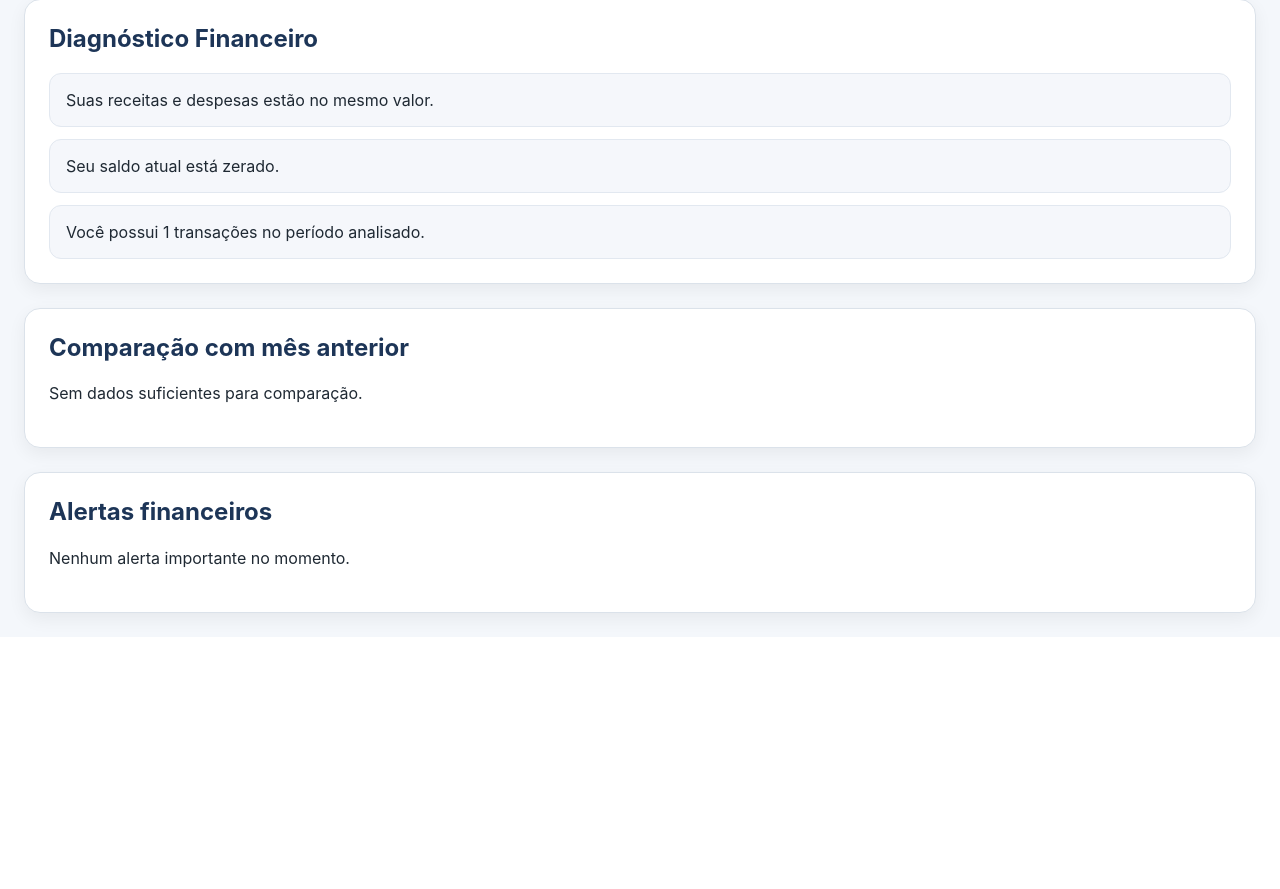
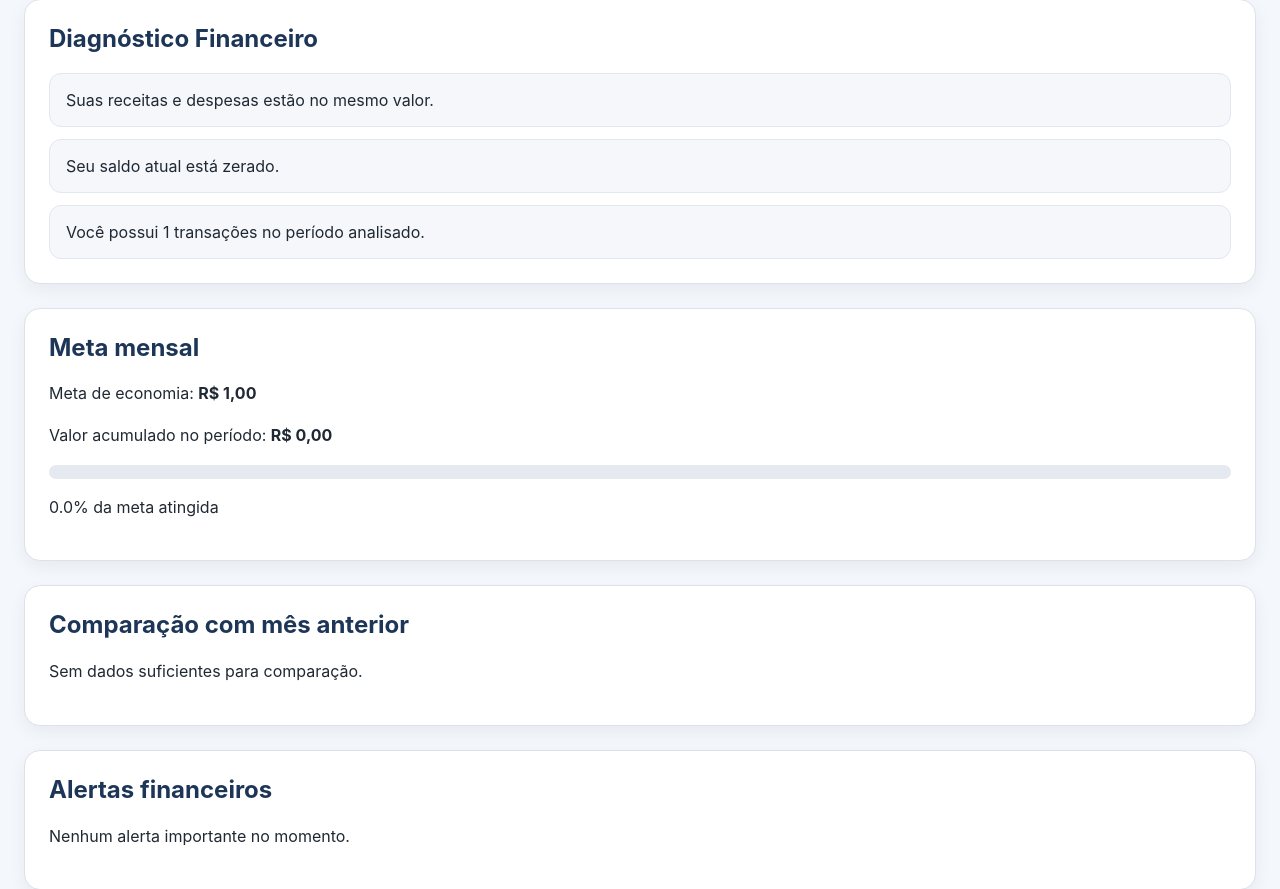
Before and after one commit to ArthurAlvesVS/controle-financeiro, a Flask app: page / in a window 1280 px wide. Shown: the part 2309-3198 px from the top of the page. Before the commit the page ends 2938 px from the top, so only its background shows below. Run offline with Flask 3, Linux system fonts and the light colour scheme; the visitor is signed in with stand-in values (Sample User, id 1); tables that the repository leaves empty hold one stand-in row (values such as "Sample post").

Commit message:
feat(dashboard): Implementa meta mensal de economia com barra de progresso dinamica, persistencia no perfil e exibicao no dashboard

```diff
--- a/app.py
+++ b/app.py
@@ -184,7 +184,6 @@ def generate_alerts(transactions, total_receitas, total_despesas, saldo, despesa
 @app.route("/")
 @login_required
 def home():
-
     transactions, sort, order, month, year, search = get_filtered_transactions()
 
     total_receitas = sum(t.amount for t in transactions if t.type == "receita")
@@ -202,6 +201,24 @@ def home():
 
     categorias = list(despesas_por_categoria.keys())
     valores = list(despesas_por_categoria.values())
+
+    insights = generate_insights(
+        transactions,
+        total_receitas,
+        total_despesas,
+        saldo,
+        despesas_por_categoria
+    )
+
+    comparacoes = compare_with_previous_month(transactions)
+
+    alerts = generate_alerts(
+        transactions,
+        total_receitas,
+        total_despesas,
+        saldo,
+        despesas_por_categoria
+    )
 
     receitas_por_mes = {}
     despesas_por_mes = {}
@@ -225,23 +242,15 @@ def home():
     receitas_mensais = [receitas_por_mes.get(mes, 0) for mes in todos_os_meses]
     despesas_mensais = [despesas_por_mes.get(mes, 0) for mes in todos_os_meses]
 
-    insights = generate_insights(
-        transactions,
-        total_receitas,
-        total_despesas,
-        saldo,
-        despesas_por_categoria
-    )
+    user = User.query.get_or_404(session["user_id"])
+    monthly_goal = user.monthly_goal or 0
 
-    comparacoes = compare_with_previous_month(transactions)
+    valor_guardado = saldo
 
-    alerts = generate_alerts(
-        transactions,
-        total_receitas,
-        total_despesas,
-        saldo,
-        despesas_por_categoria
-    )
+    if monthly_goal > 0 and valor_guardado > 0:
+        progresso_meta = min((valor_guardado / monthly_goal) * 100, 100)
+    else:
+        progresso_meta = 0
 
     return render_template(
         "index.html",
@@ -261,7 +270,10 @@ def home():
         despesas_mensais=despesas_mensais,
         insights=insights,
         comparacoes=comparacoes,
-        alerts=alerts
+        alerts=alerts,
+        monthly_goal=monthly_goal,
+        valor_guardado=valor_guardado,
+        progresso_meta=progresso_meta
     )
 
 @app.route("/add", methods=["GET", "POST"])
@@ -455,13 +467,13 @@ def logout():
 @app.route("/profile", methods=["GET", "POST"])
 @login_required
 def profile():
-
     user = User.query.get_or_404(session["user_id"])
 
     if request.method == "POST":
         first_name = request.form["first_name"].strip()
         last_name = request.form["last_name"].strip()
         phone = request.form["phone"].strip()
+        monthly_goal = float(request.form["monthly_goal"] or 0)
 
         if not first_name or not last_name or not phone:
             flash("Preencha todos os campos obrigatórios.", "error")
@@ -470,6 +482,7 @@ def profile():
         user.first_name = first_name
         user.last_name = last_name
         user.phone = phone
+        user.monthly_goal = monthly_goal
         db.session.commit()
 
         session["user_name"] = user.full_name()
@@ -482,4 +495,6 @@ def profile():
 if __name__ == "__main__":
   with app.app_context():
       db.create_all()
+
+  print(app.url_map)
   app.run(debug=True)
--- a/models.py
+++ b/models.py
@@ -19,6 +19,7 @@ class User(db.Model):
   phone = db.Column(db.String(30), nullable=False)
   email = db.Column(db.String(120), unique=True, nullable=False)
   password_hash = db.Column(db.String(255), nullable=False)
+  monthly_goal = db.Column(db.Float, default=0)
 
   def full_name(self):
      return f"{self.first_name} {self.last_name}"
--- a/static/components.css
+++ b/static/components.css
@@ -196,3 +196,28 @@
     padding: 14px 16px;
     line-height: 1.5;
 }
+
+.goal-card {
+    background: white;
+    border: 1px solid var(--color-border);
+    border-radius: 16px;
+    padding: 24px;
+    box-shadow: var(--shadow-card);
+    margin-top: 24px;
+}
+
+.goal-progress {
+    width: 100%;
+    height: 14px;
+    background: #e5e9f0;
+    border-radius: 999px;
+    overflow: hidden;
+    margin: 16px 0;
+}
+
+.goal-progress-bar {
+    height: 100%;
+    background: linear-gradient(90deg, #2a9d8f, #52b788);
+    border-radius: 999px;
+    transition: width 0.3s ease;
+}
--- a/templates/index.html
+++ b/templates/index.html
@@ -195,7 +195,22 @@
         </div>
     {% endif %}
 </div>
+<div class="goal-card">
+    <h2>Meta mensal</h2>
 
+    {% if monthly_goal > 0 %}
+        <p>Meta de economia: <strong>{{ monthly_goal | currency }}</strong></p>
+        <p>Valor acumulado no período: <strong>{{ valor_guardado | currency }}</strong></p>
+
+        <div class="goal-progress">
+            <div class="goal-progress-bar" data-progress="{{ progresso_meta }}"></div>
+        </div>
+
+        <p>{{ "%.1f"|format(progresso_meta) }}% da meta atingida</p>
+    {% else %}
+        <p>Você ainda não definiu uma meta mensal no seu perfil.</p>
+    {% endif %}
+</div>
 <div class="insights-card">
     <h2>Comparação com mês anterior</h2>
 
@@ -388,4 +403,12 @@ new Chart(monthlyCtx, {
     }
 });
 </script>
+<script>
+const goalBar = document.querySelector(".goal-progress-bar");
+
+if (goalBar) {
+    const progress = Number(goalBar.dataset.progress) || 0;
+    goalBar.style.width = `${progress}%`;
+}
+</script>
 {% endblock %}
--- a/templates/profile.html
+++ b/templates/profile.html
@@ -29,6 +29,11 @@
                 <input type="text" id="phone" name="phone" value="{{ user.phone }}" required>
             </div>
 
+            <div class="form-group">
+                <label for="monthly_goal">Meta mensal de economia</label>
+                <input type="number" step="0.01" id="monthly_goal" name="monthly_goal" value="{{ user.monthly_goal or 0 }}">
+            </div>
+
             <div class="form-actions">
                 <button type="submit" class="main-btn">Salvar Alterações</button>
                 <a href="{{ url_for('home') }}" class="secondary-btn">Voltar</a>
```
